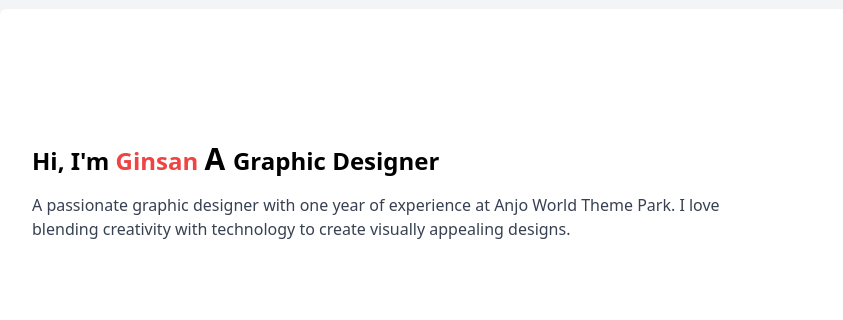
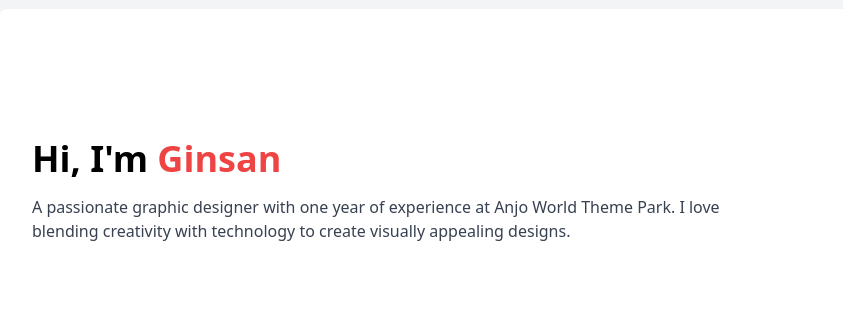
Before and after one commit to gininaba/gininaba.github.io, a plain HTML site: page index.html in a window 1280 px wide. Shown: the part 119-439 px from the top of the page, 0-843 px from the left. Drawn offline with nearby package versions, Linux system fonts and the light colour scheme.

Commit message:
index.html

```diff
--- a/index.html
+++ b/index.html
@@ -47,9 +47,9 @@
     <section id="about" class="container mx-auto my-8 p-8 bg-white shadow-md rounded-md flex items-center flex-col md:flex-row">
         <!-- About Me Content -->
         <div class="text-center md:text-left md:mr-8">
-           <p class="text-2xl font-bold mb-4">Hi, I'm <span class="text-red-500">Ginsan</span>
-            <span id="articleText" class="font-bold text-3xl mb-4"></span> Graphic Designer
-            </p>
+            <h2 class="text-2xl md:text-3xl lg:text-4xl font-bold">Hi, I'm <span class="text-red-500">Ginsan</span></h2>
+
+            <p class="text-2xl font-bold mb-4"><span class="font-bold text-3xl mb-4" id="roleText"></span></p>
             <p class="text-gray-700">
                 A passionate graphic designer with one year of experience at Anjo World Theme Park. I love blending creativity with technology to create visually appealing designs.
             </p>
```
